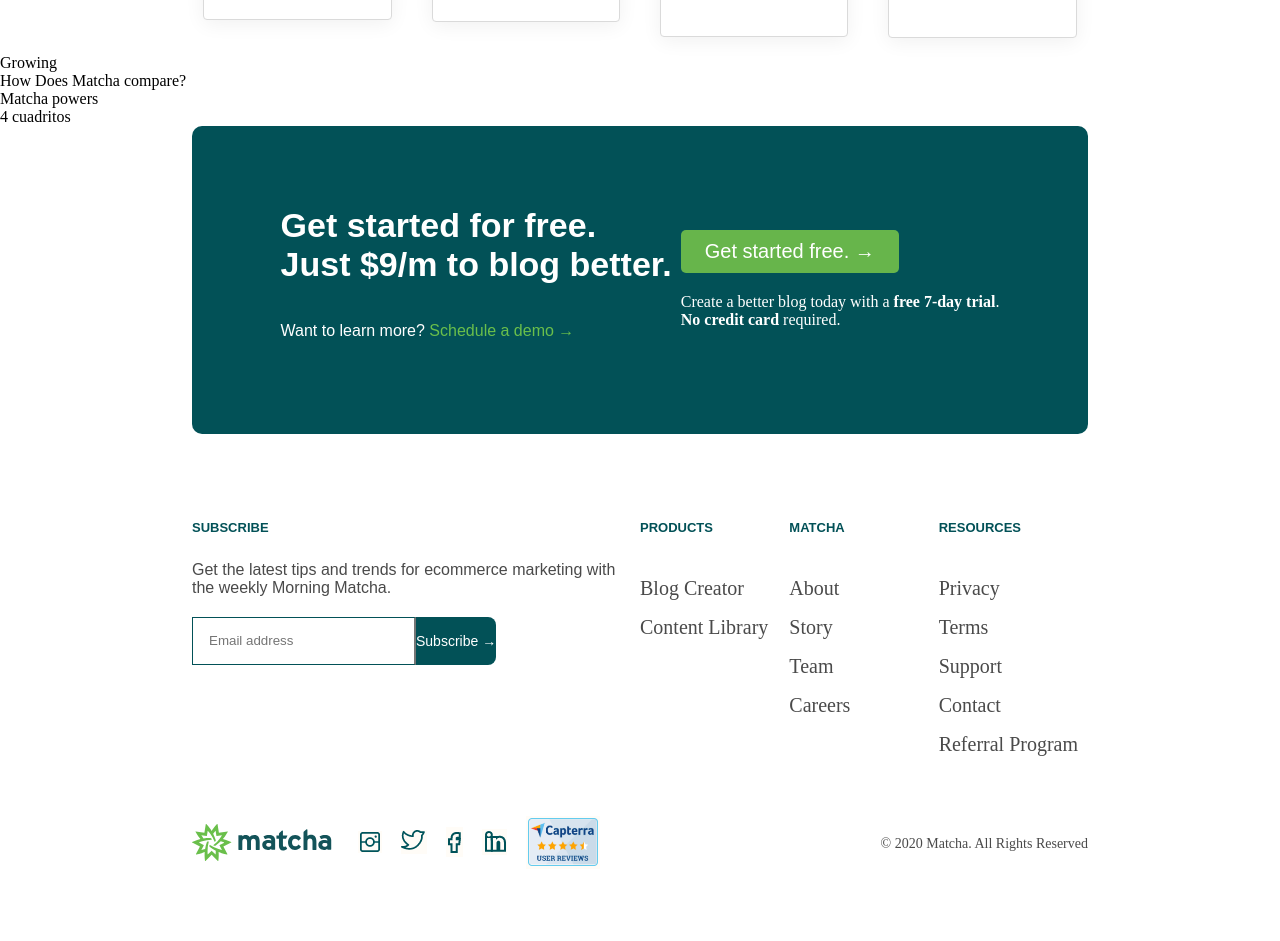
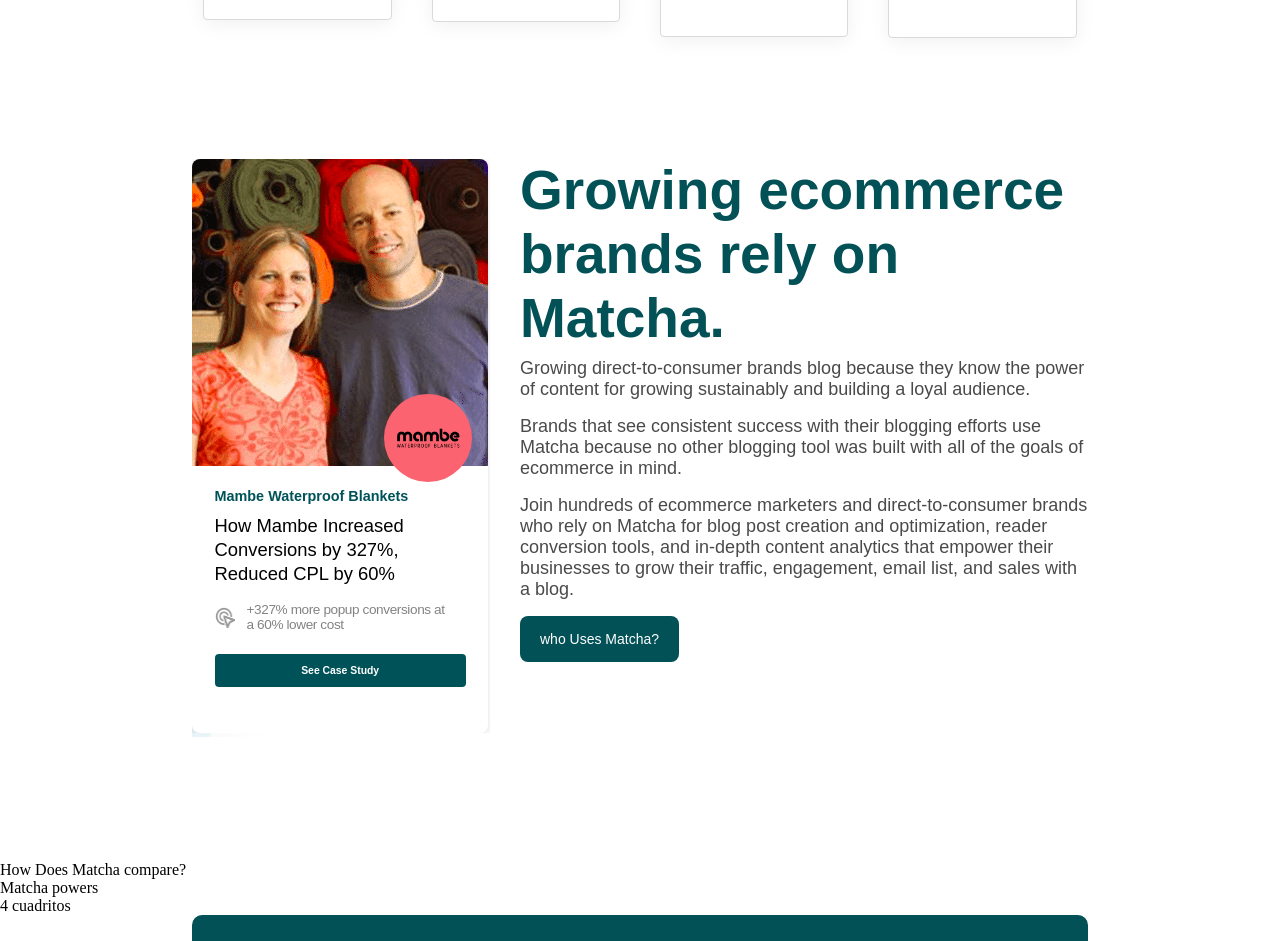
Before and after one commit to raquellvazquez/Matcha, a plain HTML site: page index.html in a window 1280 px wide. Shown: the part 1939-2880 px from the top of the page. Drawn offline with Linux system fonts and the light colour scheme.

Commit message:
add growing section

```diff
--- a/index.html
+++ b/index.html
@@ -119,8 +119,32 @@
         </div>
     </section>
 
-    <section>
-        Growing
+    <section class="container-growing">
+        <div>
+            <h3 class="title-growing">Growing ecommerce brands rely on Matcha.</h3>
+            <p class="description-growing">
+                Growing direct-to-consumer brands blog because they know the power of content for growing sustainably
+                and building a
+                loyal audience.
+            </p>
+            <p class="description-growing">
+                Brands that see consistent success with their blogging efforts use Matcha because no other blogging tool
+                was built with
+                all of the goals of ecommerce in mind.
+            </p>
+            <p class="description-growing">
+                Join hundreds of ecommerce marketers and direct-to-consumer brands who rely on Matcha for blog post
+                creation and
+                optimization, reader conversion tools, and in-depth content analytics that empower their businesses to
+                grow their
+                traffic, engagement, email list, and sales with a blog.
+            </p>
+            <button class="btn-beefy">who Uses Matcha?</button>
+        </div>
+
+        <div class="carusel">
+            <img src="assets/carusel.png" alt="shoul be a carrusel">
+        </div>
     </section>
 
     <section>
--- a/styles.css
+++ b/styles.css
@@ -523,3 +523,63 @@
         justify-content: flex-start;
     }
 }
+
+
+/* CSS GROWING */
+
+.container-growing {
+    margin: 16px;
+    margin-top: 120px;
+    display: flex;
+    flex-direction: column;
+}
+
+.title-growing {
+    font-size: 55px;
+    font-weight: bold;
+    color: #025157;
+    font-family: vesterbroextrabold,Arial,sans-serif;
+    margin-bottom: 8px;
+}
+
+.description-growing {
+    font-family: 'IBM Plex Sans',Arial,sans-serif;
+    font-size: 18px;
+    color: #4a4a4a;
+    padding-bottom: 16px;
+}
+
+.btn-beefy {
+    font-size: 14px;
+    padding: 15px 20px;
+    text-align: center;
+    color: #fff;
+    background: #025157;
+    border-radius: 8px;
+    border: 0;
+    margin-bottom: 60px;
+}
+
+.carusel {
+    align-self: center;
+}
+
+@media (min-width: 768px) {
+    .carusel {
+        align-self: flex-start;
+    }
+}
+
+@media (min-width: 992px) {
+    .container-growing {
+        display: flex;
+        flex-direction: row-reverse;
+        width: 70%;
+        margin: 120px auto;
+    }
+
+    .carusel {
+        align-self: flex-start;
+        padding-right: 30px;
+    }
+}
```
Also changed, not shown: assets/carusel.png (added).
